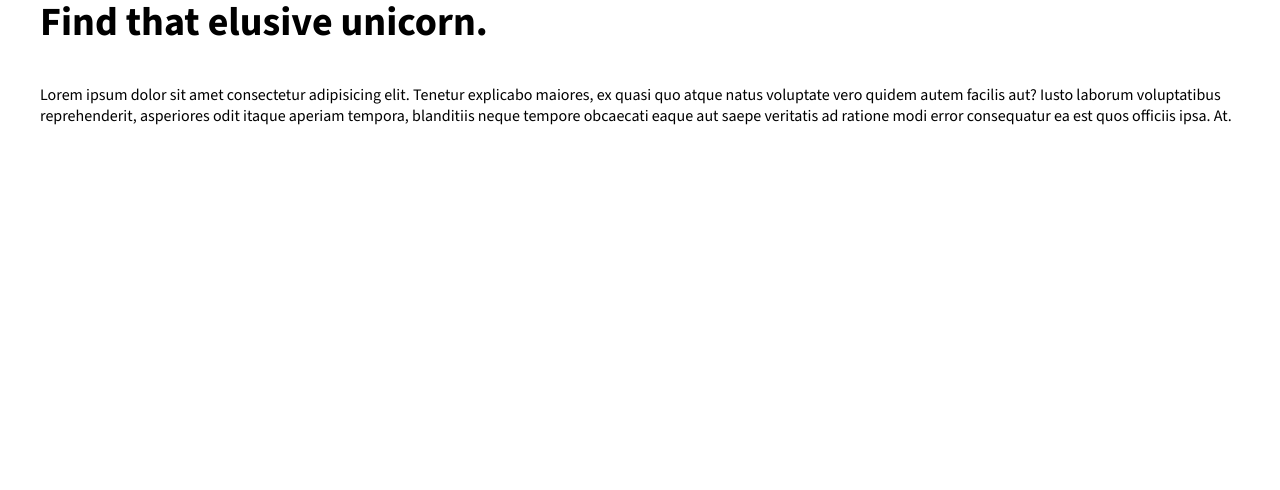
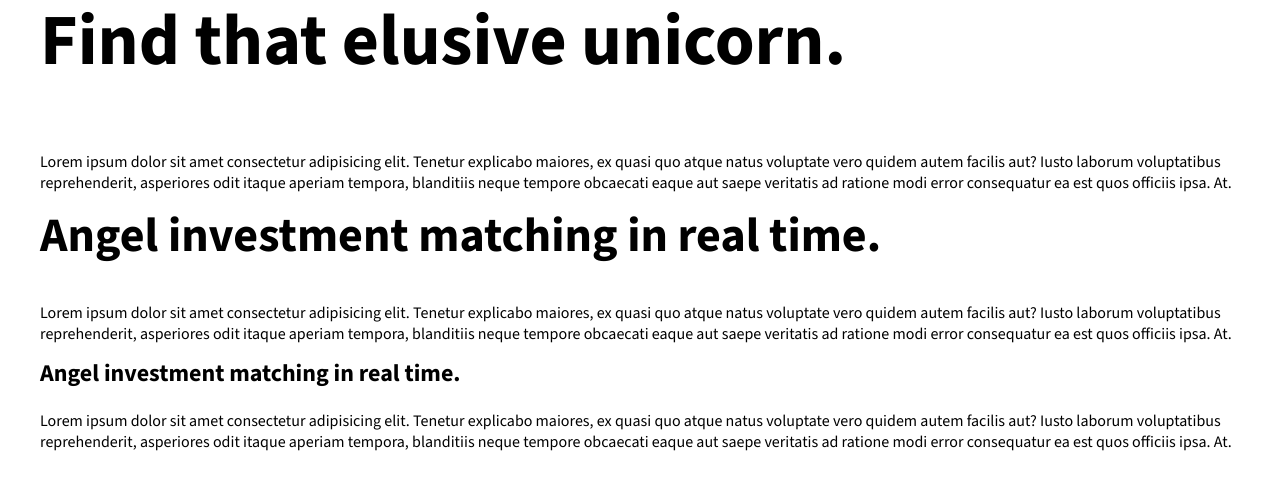
Before and after one commit to mihailocv/responsive-design-beginners, a plain HTML site: page index.html in a window 1280 px wide. Drawn offline with nearby package versions, Linux system fonts and the light colour scheme.

Commit message:
Global typography

```diff
--- a/app/scss/globals/_boilerplate.scss
+++ b/app/scss/globals/_boilerplate.scss
@@ -18,3 +18,12 @@ body {
   background-color: var(--background-color);
   color: var(--text-color);
 }
+
+.visually-hidden {
+  position: absolute;
+  left: -10000px;
+  top: auto;
+  width: 1px;
+  height: 1px;
+  overflow: hidden;
+}
--- a/app/scss/globals/_typography.scss
+++ b/app/scss/globals/_typography.scss
@@ -9,11 +9,17 @@ h3 {
 }
 
 h1 {
-  font-size: clamp(u.rem(28), u.rem(16) + 2vw, u.rem(40));
+  font-size: u.rem(42);
+  font-size: clamp(u.rem(40), 1.77rem + 3.64vw, u.rem(72));
 }
 
 h2 {
-  font-size: clamp(u.rem(22), u.rem(14) + 1.5vw, u.rem(36));
+  font-size: u.rem(36);
+  font-size: clamp(u.rem(36), 1.91rem + 1.45vw, u.rem(48));
+}
+
+h3 {
+  font-size: u.rem(24);
 }
 
 p {
--- a/index.html
+++ b/index.html
@@ -38,6 +38,28 @@
             consequatur ea est quos officiis ipsa. At.
           </p>
         </section>
+        <section class="wrapper">
+          <h2>Angel investment matching in real time.</h2>
+          <p>
+            Lorem ipsum dolor sit amet consectetur adipisicing elit. Tenetur
+            explicabo maiores, ex quasi quo atque natus voluptate vero quidem
+            autem facilis aut? Iusto laborum voluptatibus reprehenderit,
+            asperiores odit itaque aperiam tempora, blanditiis neque tempore
+            obcaecati eaque aut saepe veritatis ad ratione modi error
+            consequatur ea est quos officiis ipsa. At.
+          </p>
+        </section>
+        <section class="wrapper">
+          <h3>Angel investment matching in real time.</h3>
+          <p>
+            Lorem ipsum dolor sit amet consectetur adipisicing elit. Tenetur
+            explicabo maiores, ex quasi quo atque natus voluptate vero quidem
+            autem facilis aut? Iusto laborum voluptatibus reprehenderit,
+            asperiores odit itaque aperiam tempora, blanditiis neque tempore
+            obcaecati eaque aut saepe veritatis ad ratione modi error
+            consequatur ea est quos officiis ipsa. At.
+          </p>
+        </section>
       </article>
     </main>
     <footer></footer>
```
Also changed, not shown: dist/style.css, 1 other file.
